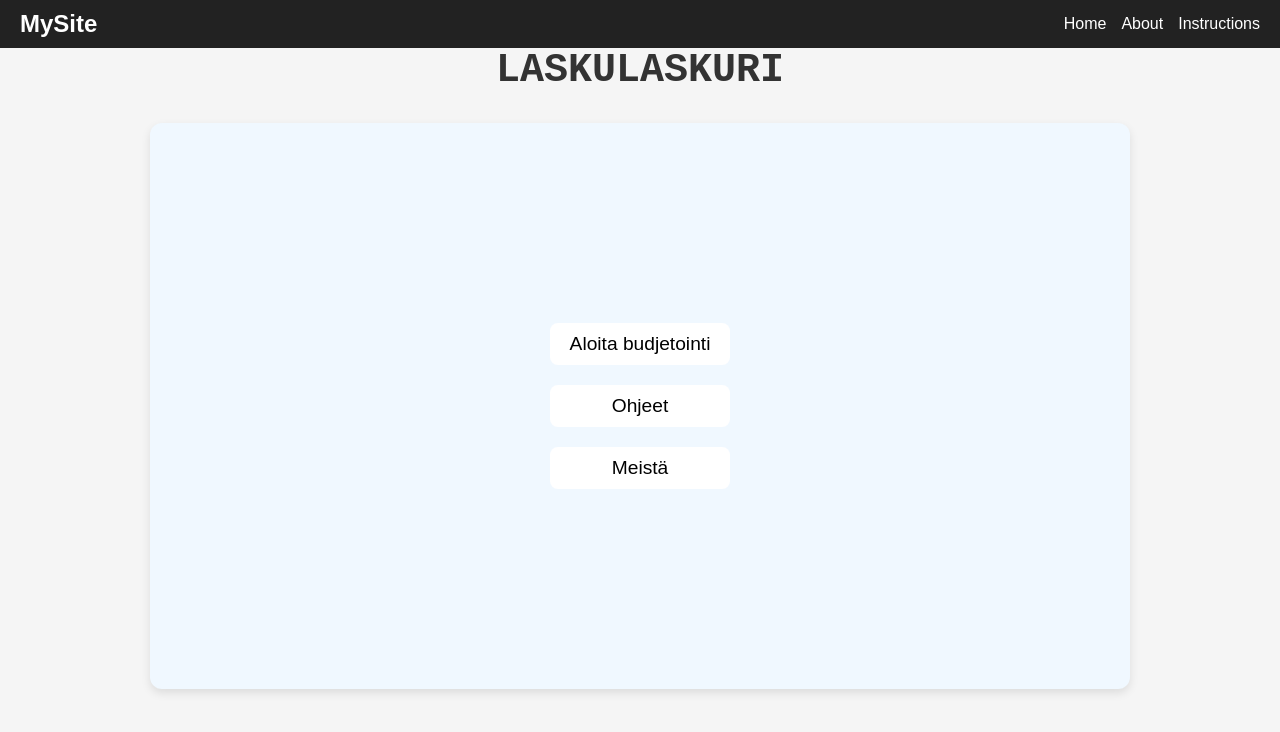
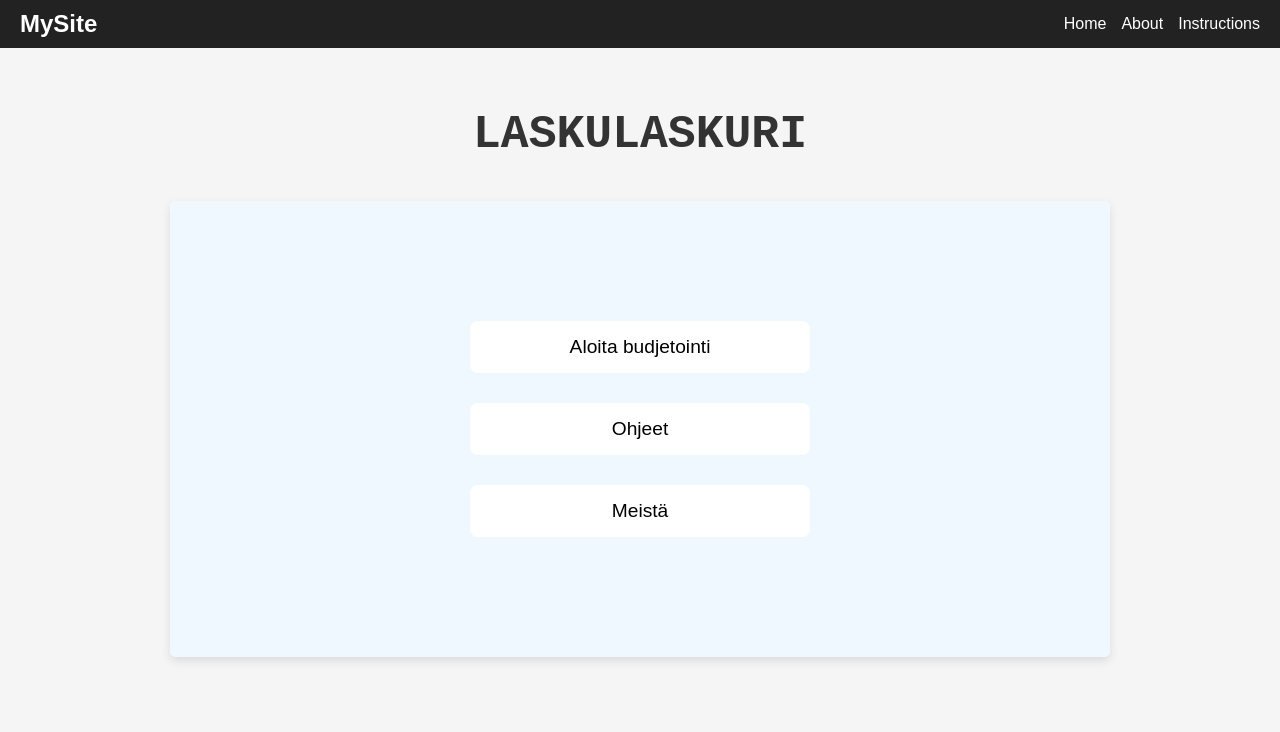
Before and after one commit to ilonamarkula/laskulaskuri, a React (Create React App) app: page / in a window 1280 px wide. Shown: the top 732 px of the page. Built offline with nearby package versions, Linux system fonts and the light colour scheme.

Commit message:
etusivun muotoilua

```diff
--- a/src/styles.css
+++ b/src/styles.css
@@ -26,28 +26,31 @@ body {
   display: flex;
   flex-direction: column;
   align-items: center;
+  justify-content: flex-start; /* Sisältö alkaa ylhäältä */
   min-height: 100vh;
   background-color: whitesmoke;
 }
 
 .title {
   font-family: "Andale Mono", monospace;
-  font-size: 2.5rem;
-  margin-bottom: 30px;
+  font-size: 2.9rem;
+  margin-top: 60px;
+  margin-bottom: 40px;
 }
 
 .button-container {
   background-color: aliceblue; /* Erillinen vaalea laatikko nappien taustaksi */
-  padding: 200px 400px;
-  border-radius: 12px;
+  padding: 120px 300px;
+  border-radius: 5px;
   box-shadow: 0 4px 10px rgba(0, 0, 0, 0.1);
   display: flex;
   flex-direction: column;
-  gap: 20px;
+  gap: 30px;
 }
 
 .button-container button {
   font-size: 1.2rem;
+  font-family: "Andale Mono", monospace;
   padding: 10px 20px;
   cursor: pointer;
   border: none;
@@ -59,7 +62,7 @@ body {
 
 .home-button {
   font-size: 1.2rem;
-  padding: 10px 20px;
+  padding: 15px 100px;
   cursor: pointer;
   border: none;
   border-radius: 8px;
```
